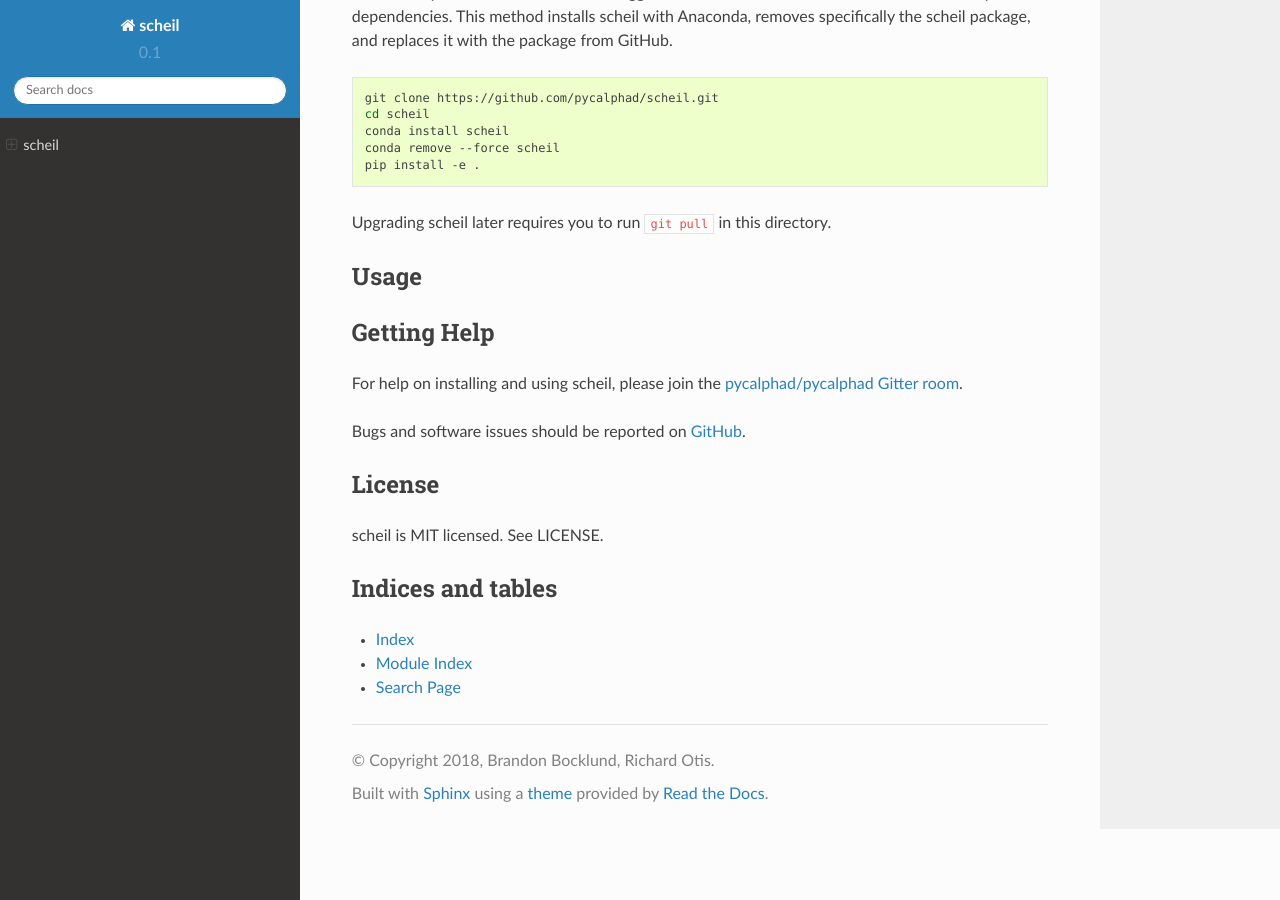
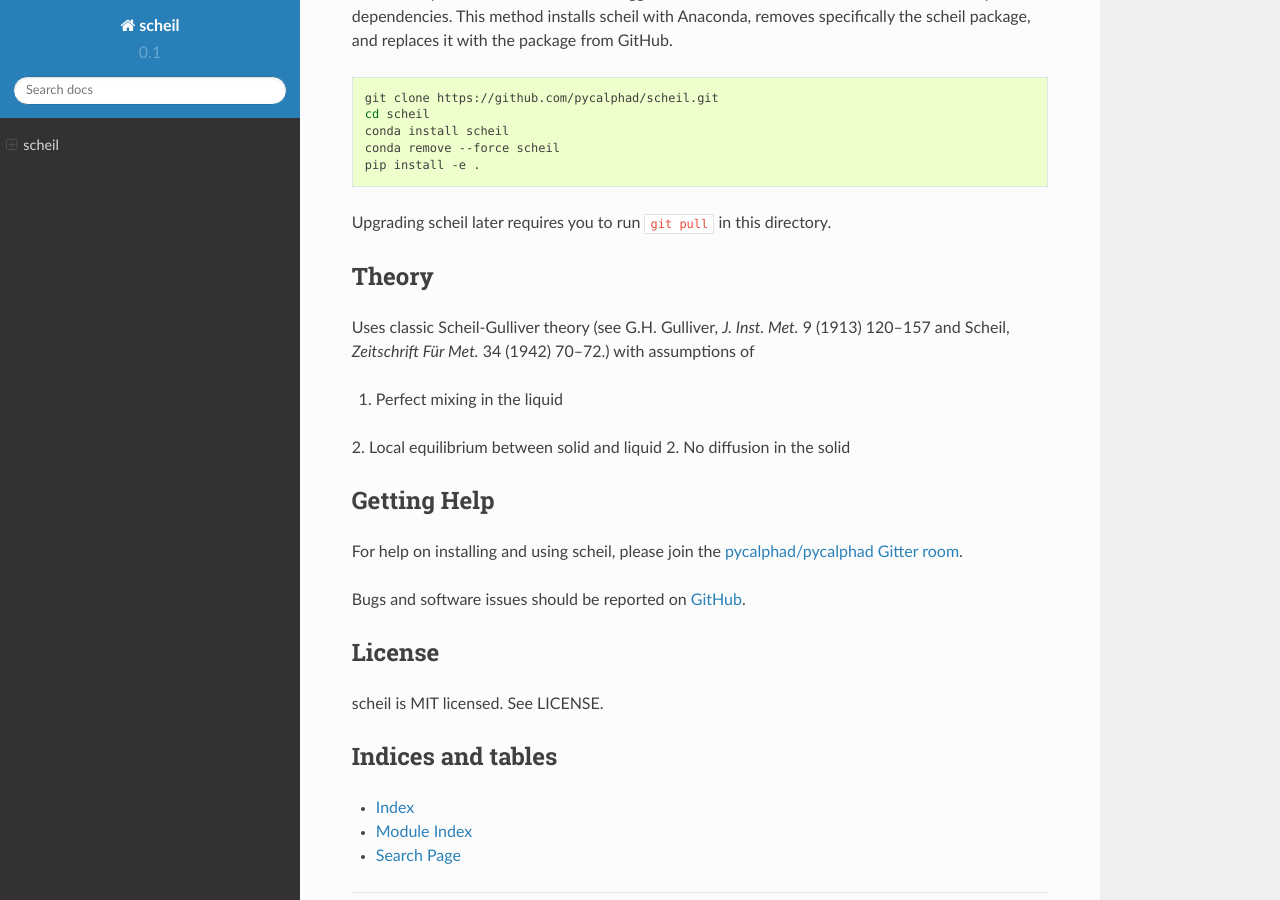
Before and after one commit to pycalphad/scheil, a Sphinx documentation site: the page built from docs/index.rst, in a window 1280 px wide and 900 px high, scrolled down 1421 px. Built offline with Sphinx 7.4.7 and the Read the Docs theme 2.0.0, drawn with Linux system fonts in a browser that asks for light colours.

Commit message:
Add short theory section

```diff
--- a/docs/index.rst
+++ b/docs/index.rst
@@ -69,8 +69,14 @@ scheil package, and replaces it with the package from GitHub.
 Upgrading scheil later requires you to run ``git pull`` in this directory.
 
 
-Usage
-=====
+Theory
+======
+
+Uses classic Scheil-Gulliver theory (see G.H. Gulliver, *J. Inst. Met.* 9 (1913) 120–157 and Scheil, *Zeitschrift Für Met.* 34 (1942) 70–72.) with assumptions of
+
+1. Perfect mixing in the liquid
+2. Local equilibrium between solid and liquid
+2. No diffusion in the solid
 
 
 Getting Help
```
Also changed, not shown: README.rst (+8 -2 lines).
